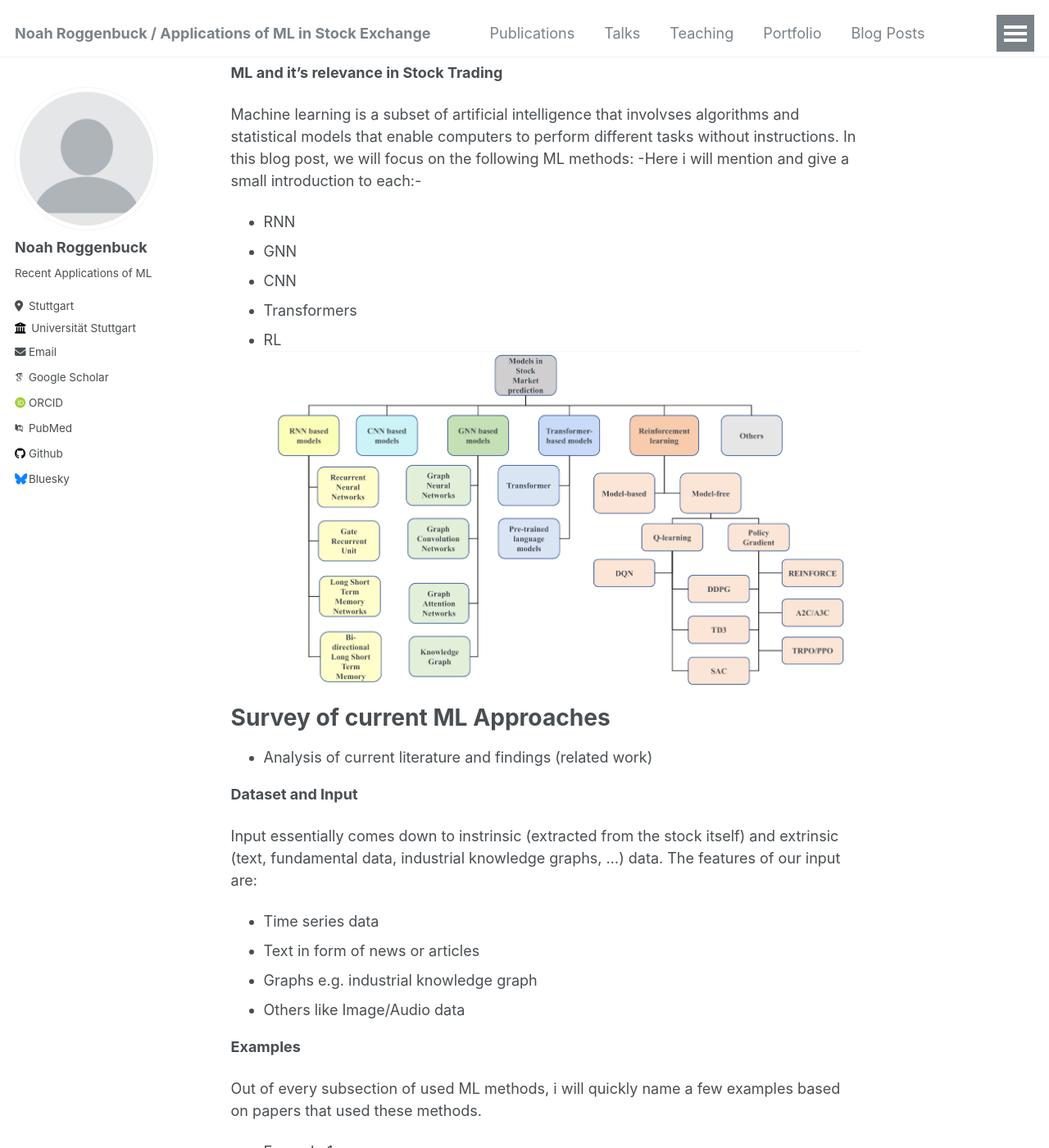
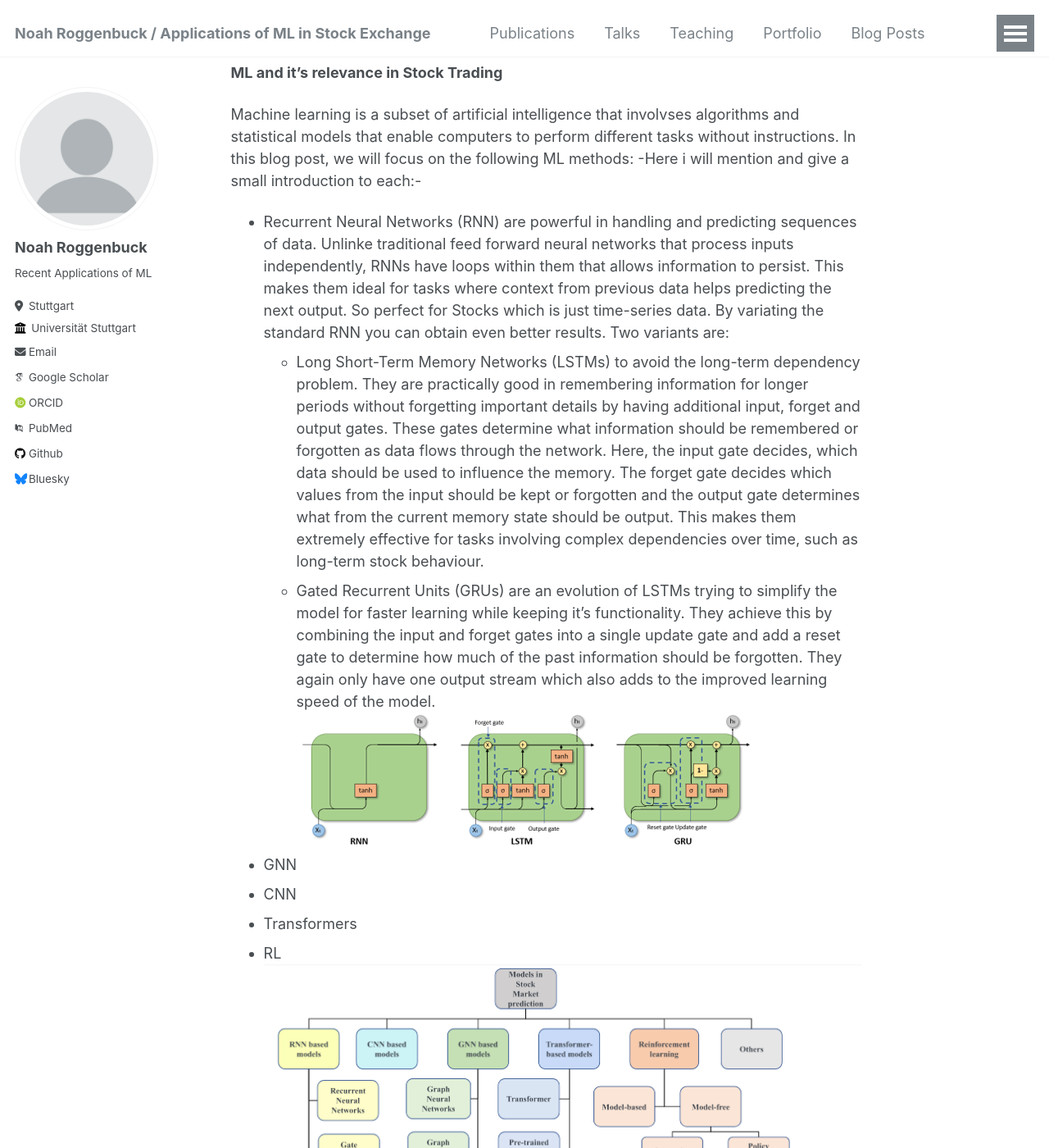
Before and after one commit to noahrog02/noahrog02.github.io, a Jekyll site: the page built from _pages/about.md, in a window 1280 px wide and 1400 px high, scrolled down 1275 px. Shown: the whole window at 82% size. Built offline with Jekyll 4.4.1, drawn with Linux system fonts in a browser that asks for light colours; some web fonts are replaced; some of the changed text lies outside the part shown.

Commit message:
Update about.md

```diff
--- a/_pages/about.md
+++ b/_pages/about.md
@@ -38,7 +38,10 @@ These methods are used, either standalone or in combination, in various areas of
 
 Machine learning is a subset of artificial intelligence that involvses algorithms and statistical models that enable computers to perform different tasks without instructions. In this blog post, we will focus on the following ML methods:
 -Here i will mention and give a small introduction to each:-
-- RNN
+- Recurrent Neural Networks (RNN) are powerful in handling and predicting sequences of data. Unlinke traditional feed forward neural networks that process inputs independently, RNNs have loops within them that allows information to persist. This makes them ideal for tasks where context from previous data helps predicting the next output. So perfect for Stocks which is just time-series data. By variating the standard RNN you can obtain even better results. Two variants are:
+  - Long Short-Term Memory Networks (LSTMs) to avoid the long-term dependency problem. They are practically good in remembering information for longer periods without forgetting important details by having additional input, forget and output gates. These gates determine what information should be remembered or forgotten as data flows through the network. Here, the input gate decides, which data should be used to influence the memory. The forget gate decides which values from the input should be kept or forgotten and the output gate determines what from the current memory state should be output. This makes them extremely effective for tasks involving complex dependencies over time, such as long-term stock behaviour.
+  - Gated Recurrent Units (GRUs) are an evolution of LSTMs trying to simplify the model for faster learning while keeping it's functionality. They achieve this by combining the input and forget gates into a single update gate and add a reset gate to determine how much of the past information should be forgotten. They again only have one output stream which also adds to the improved learning speed of the model.
+![RNN-Variants](images/RNN_variants.png)
 - GNN
 - CNN
 - Transformers
@@ -60,7 +63,8 @@ Input essentially comes down to instrinsic (extracted from the stock itself) and
 **Examples**
 
 Out of every subsection of used ML methods, i will quickly name a few examples based on papers that used these methods.
-- Example 1
+- Akita et al created a LSTM based model that takes Text and Stock data as input to predict future prices. By taking ten companies and representing them as news, then transforming these news into so called paragraph vectors they manage to provide numerical data for the LSTM that it can work with. $P_{t}$ will become a vector of the numerical news values and $N_{t}$ are the corresponding stock prices at the timestamp t. These two vectors then get concatenated and put into the LSTM as an input. The corresponding output of the network will be $N_{t+1}$ where you can use basic loss functions to train the network. The reason behind taking ten companies and their news at a specific time is to look for a correlation between the impact of news from one company to the stock price of others. This LSTM methods beats the baselines of other RNN methods used in predicting opening stock prices
+![Akita_LSTM](images/LSTM_Aktia.png)
 - Example 2
 - Example 3
 
```
